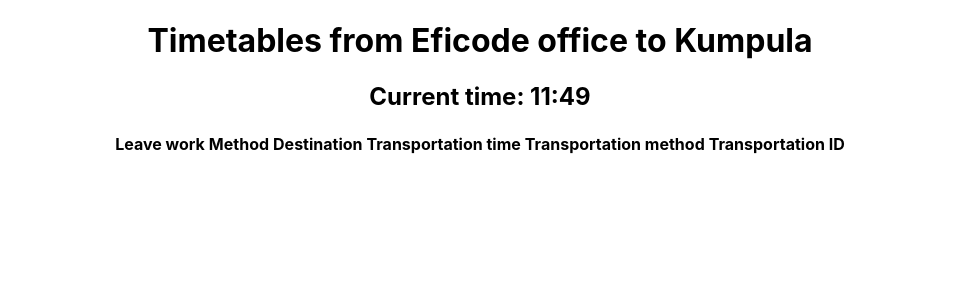
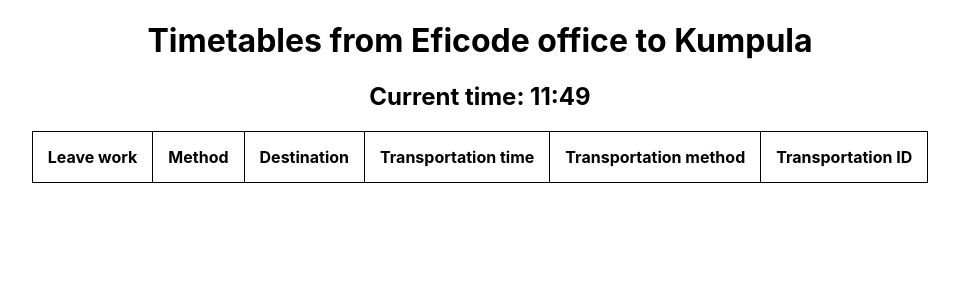
Before and after one commit to Malassu/react-timetables, a React (Create React App) app in the folder react-hsl/: page / in a window 1280 px wide. Shown: the top 300 px of the page, without its empty margins (160-1119 px from the left). Built offline with nearby package versions, Linux system fonts and the light colour scheme; no server answers.

Commit message:
Simple CSS

```diff
--- a/react-hsl/package.json
+++ b/react-hsl/package.json
@@ -6,9 +6,11 @@
     "@testing-library/jest-dom": "^4.2.4",
     "@testing-library/react": "^9.4.0",
     "@testing-library/user-event": "^7.2.1",
+    "node-sass": "^4.13.1",
     "react": "^16.12.0",
     "react-dom": "^16.12.0",
-    "react-scripts": "3.3.0"
+    "react-scripts": "3.3.0",
+    "uikit": "^3.3.0"
   },
   "scripts": {
     "start": "react-scripts start",
--- a/react-hsl/src/App.css
+++ b/react-hsl/src/App.css
@@ -1,3 +1,13 @@
+table {
+  border-collapse: collapse;
+}
+
+table, th, td {
+  border: 1px solid black;
+  padding: 15px;
+  text-align: left;
+}
+
 .App {
   text-align: center;
 }
--- a/react-hsl/src/App.js
+++ b/react-hsl/src/App.js
@@ -118,6 +118,8 @@ class App extends React.Component {
           <h1>Timetables from Eficode office to Kumpula</h1>
           <h2>Current time: {time}</h2>
           <table align="center">
+            <caption></caption>
+            <thead>
               <tr>
                 <th>Leave work</th>
                 <th>Method</th>
@@ -126,7 +128,10 @@ class App extends React.Component {
                 <th>Transportation method</th>
                 <th>Transportation ID</th>
               </tr>
+            </thead>
+            <tbody>
               {this.createTable()}
+            </tbody>
           </table>
         </div>
     );
```
Also changed, not shown: 1 other file (tests, documents, lock files or other folders). Lines whose indentation alone changed are shown as unchanged.
